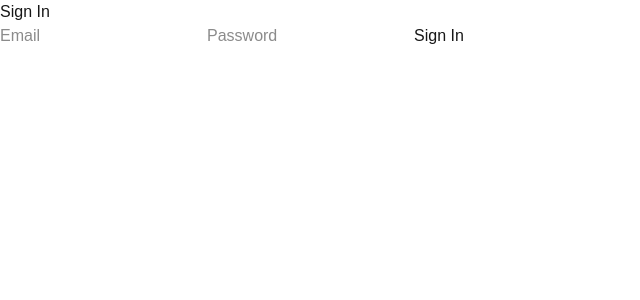
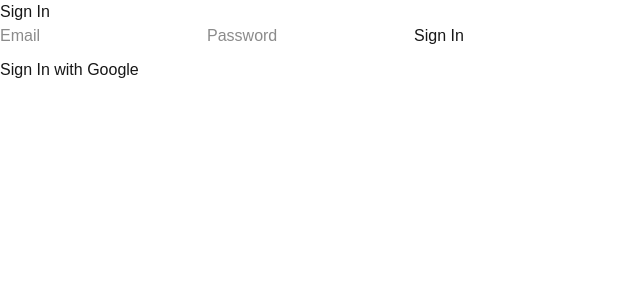
Before and after one commit to VBrachos/changeyourlife, a Next.js app: page /signin in a window 1280 px wide. Shown: the top 300 px of the page, without its empty margins (0-640 px from the left). Built offline with nearby package versions, Linux system fonts and the light colour scheme.

Commit message:
Authorization with google

```diff
--- a/app/lib/firebaseConfig.js
+++ b/app/lib/firebaseConfig.js
@@ -2,7 +2,7 @@
 
 import { initializeApp } from "firebase/app";
 import { getAnalytics } from "firebase/analytics";
-import { getAuth } from "firebase/auth";
+import { getAuth, GoogleAuthProvider } from "firebase/auth";
 
 // TODO: Add SDKs for Firebase products that you want to use
 // https://firebase.google.com/docs/web/setup#available-libraries
@@ -26,5 +26,6 @@ const firebaseConfig = {
 const app = initializeApp(firebaseConfig);
 const analytics = getAnalytics(app);
 const auth = getAuth(app);
+const googleProvider = new GoogleAuthProvider();
 
-export { auth };
+export { auth, googleProvider };
--- a/app/signin/page.jsx
+++ b/app/signin/page.jsx
@@ -1,10 +1,10 @@
 'use client'
 
 import { useState } from "react";
-import { signInWithEmailAndPassword } from "firebase/auth";
+import { signInWithEmailAndPassword, signInWithPopup } from "firebase/auth";
 // import { auth } from "../firebaseConfig";
 import { useRouter } from "next/navigation";
-import { auth } from "../lib/firebaseConfig";
+import { auth, googleProvider } from "../lib/firebaseConfig";
 
 export default function SignIn() {
   const [email, setEmail] = useState("");
@@ -22,6 +22,15 @@ export default function SignIn() {
     }
   };
 
+  const handleGoogleLogin = async () => {
+    try {
+      await signInWithPopup(auth, googleProvider);
+      router.push("/about");
+    } catch (err) {
+      setError(err.message);
+    }
+  };
+
   return (
     <div>
       <h2>Sign In</h2>
@@ -31,6 +40,11 @@ export default function SignIn() {
         <input type="password" placeholder="Password" value={password} onChange={(e) => setPassword(e.target.value)} required />
         <button type="submit">Sign In</button>
       </form>
+
+      <button onClick={handleGoogleLogin} style={{ marginTop: "10px" }}>
+        Sign In with Google
+      </button>
+
     </div>
   );
 }
```
